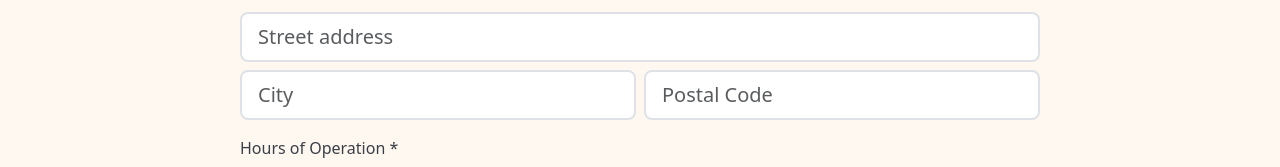
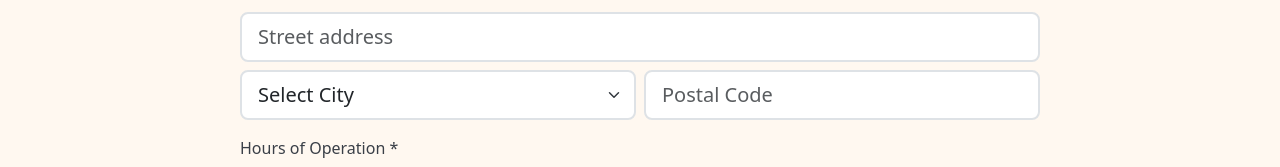
Before and after one commit to dcshawen/FANS, a React (Vite) app in the folder frontend/: page /register in a window 1280 px wide. Shown: the part 602-769 px from the top of the page. Built offline with nearby package versions, Linux system fonts and the light colour scheme; no server answers.

Commit message:
create drop down selection for city to implement with mapping

```diff
--- a/frontend/src/pages/registerService.jsx
+++ b/frontend/src/pages/registerService.jsx
@@ -237,13 +237,16 @@ export default function RegisterService() {
               )}
               <div className="row g-2">
                 <div className="col-6">
-                  <input
-                    {...register('city', { required: 'City is required', maxLength: 100 })}
-                    type="text"
-                    className={`form-control form-control-lg ${errors.city ? 'is-invalid' : ''}`}
-                    placeholder="City"
+                  <select
+                    {...register('city', { required: 'City is required' })}
+                    className={`form-select form-select-lg ${errors.city ? 'is-invalid' : ''}`}
                     style={{ borderWidth: '2px' }}
-                  />
+                  >
+                    <option value="">Select City</option>
+                    <option value="Halifax">Halifax, NS</option>
+                    <option value="Dartmouth">Dartmouth, NS</option>
+                    <option value="Cole Harbour">Cole Harbour, NS</option>
+                  </select>
                   {errors.city && (
                     <div className="invalid-feedback">{errors.city.message}</div>
                   )}
```
